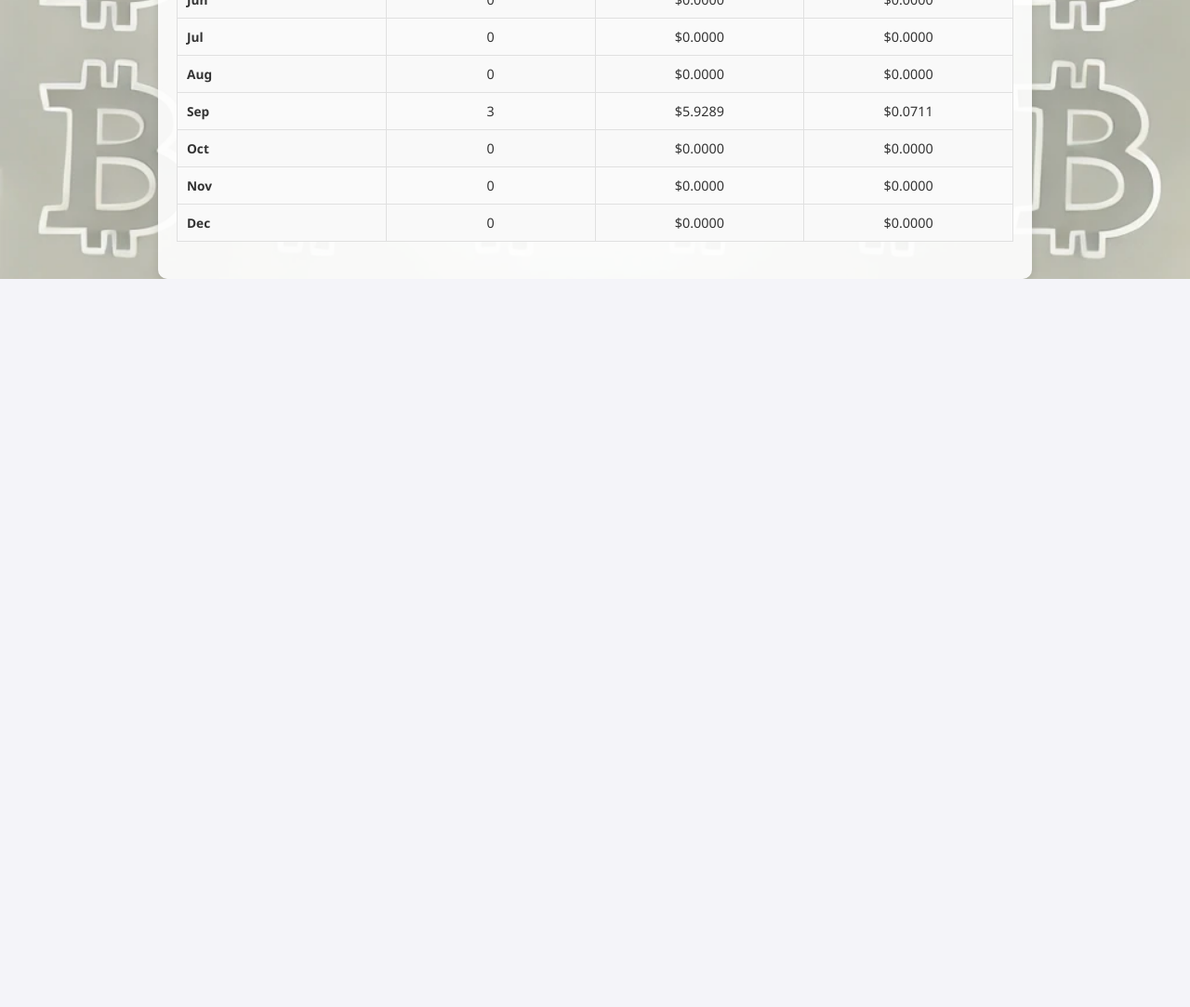
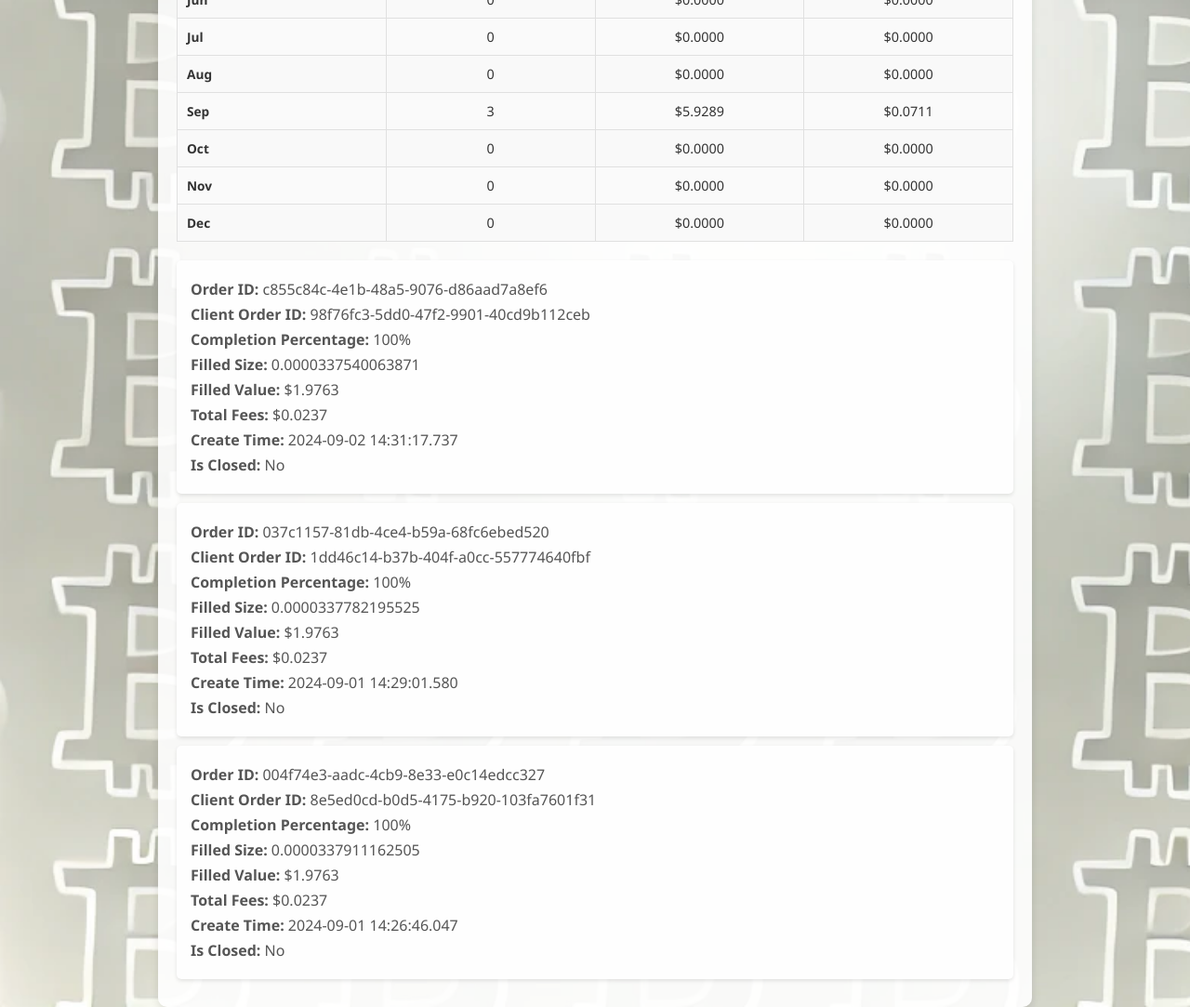
Before and after one commit to pmclinn/CryptoStatus, a plain HTML site: page index.html in a window 1280 px wide. Shown: the part 593-1676 px from the top of the page at 93% size. Before the commit the page ends 893 px from the top, so only its background shows below. Drawn offline with Linux system fonts and the light colour scheme.

Commit message:
Add files via upload

```diff
--- a/index.html
+++ b/index.html
@@ -56,7 +56,8 @@
             });
 
             // Determine decimal places based on screen width
-        const decimalPlaces = window.innerWidth <= 600 ? 1 : 4;
+            const isMobile = window.innerWidth <= 600;
+            const decimalPlaces = isMobile ? 1 : 4;
 
             // Gross Subtotals
             grossSubtotalsContainer.innerHTML = `
@@ -93,10 +94,28 @@
                 </table>
             `;
             monthlySummaryContainer.innerHTML = monthlySummaryTable;
+
+            // Transactions Details
+            orders.forEach(order => {
+                const orderElement = document.createElement('div');
+                orderElement.classList.add('order');
+                orderElement.innerHTML = `
+                    <p><strong>Order ID:</strong> ${order.OrderId}</p>
+                    <p><strong>Client Order ID:</strong> ${order.ClientOrderId}</p>
+                    <p><strong>Completion Percentage:</strong> ${order.CompletionPercentage}%</p>
+                    <p><strong>Filled Size:</strong> ${order.FilledSize}</p>
+                    <p><strong>Filled Value:</strong> $${order.FilledValue.toFixed(decimalPlaces)}</p>
+                    <p><strong>Total Fees:</strong> $${order.TotalFees.toFixed(decimalPlaces)}</p>
+                    <p><strong>Create Time:</strong> ${order.CreateTime}</p>
+                    <p><strong>Is Closed:</strong> ${order.IsClosed ? 'Yes' : 'No'}</p>
+
+                `;
+                ordersContainer.appendChild(orderElement);
+            });
         }
 
-    loadOrders();
+        window.addEventListener('resize', loadOrders); // Re-run the function if the window is resized
+        loadOrders(); // Initial load
     </script>
-
 </body>
 </html>
```
Lines whose indentation alone changed are shown as unchanged.
